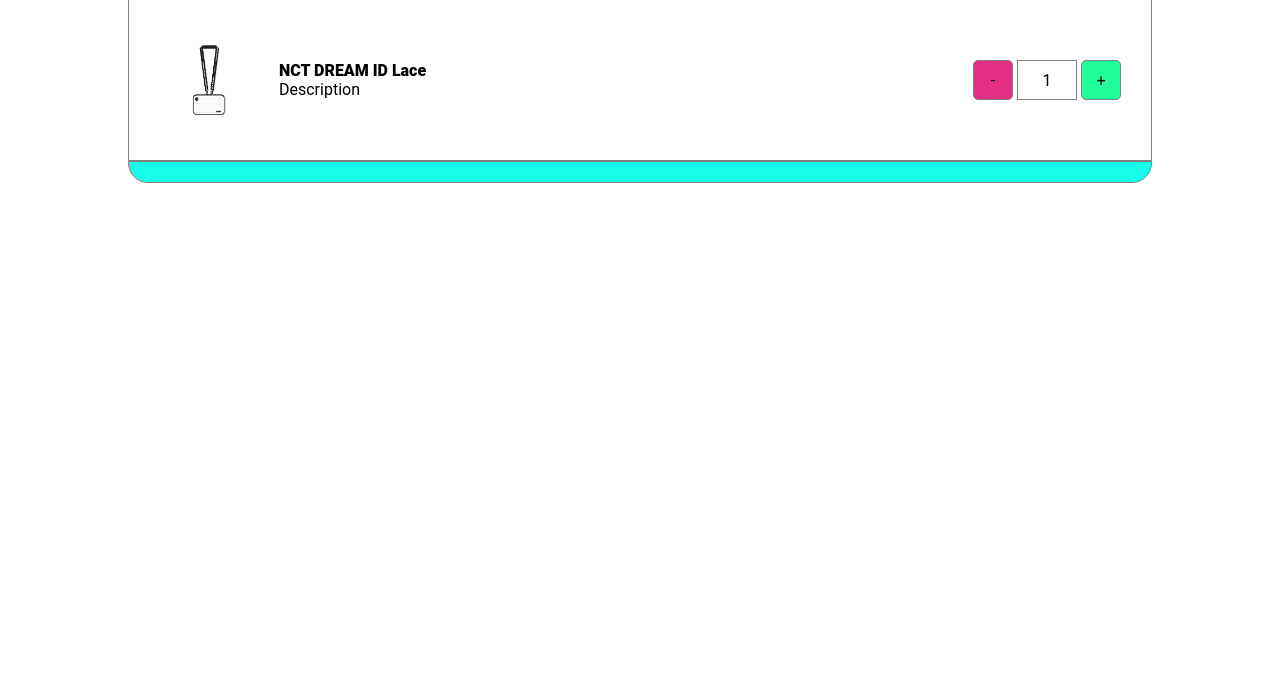
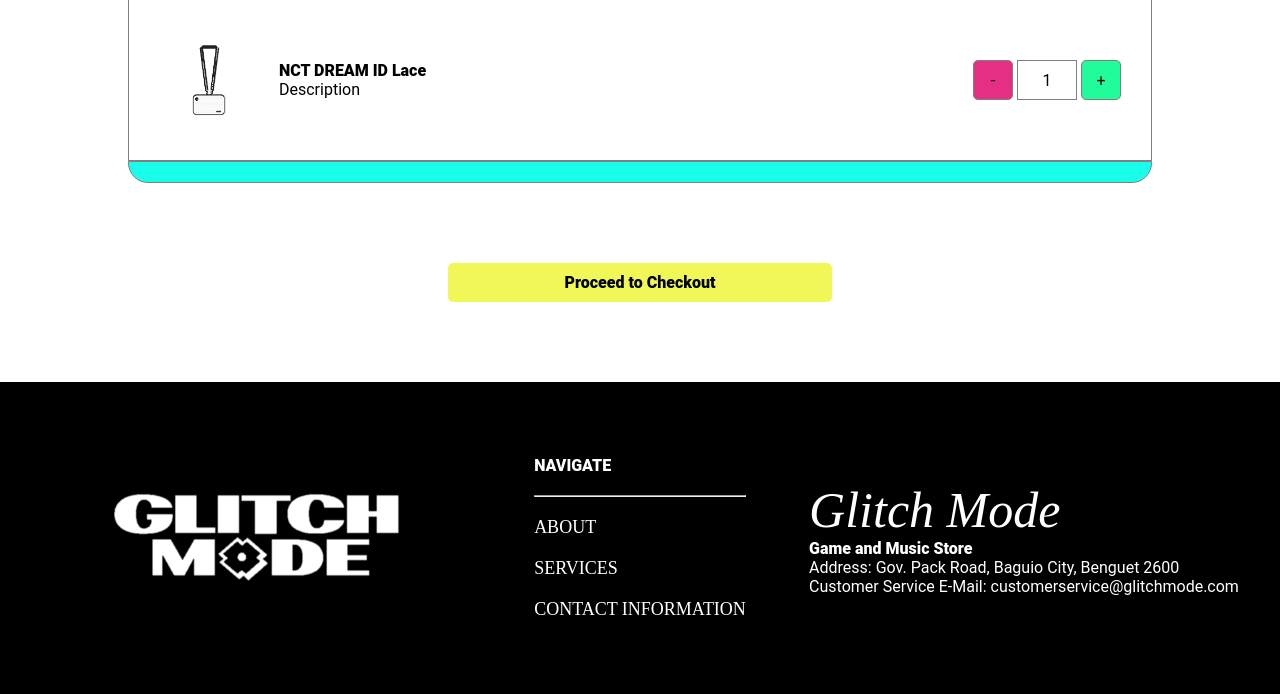
Before and after one commit to D4N13LxD4V1D/GlitchShop, a PHP site: page / in a window 1280 px wide. Shown: the part 4979-5673 px from the top of the page. Before the commit the page ends 5162 px from the top, so only its background shows below. Run offline with PHP 8.4, Linux system fonts and the light colour scheme; some web fonts are replaced.

Commit message:
Added footer

```diff
--- a/index.php
+++ b/index.php
@@ -436,7 +436,23 @@
                     <div id="itemfoot"></div>
                 </div>
             </div>
+            <input type="submit" id="proceed" name="order" value="Proceed to Checkout">
+        </div>
+        <div id="footer">
+            <img height="200px" src="media/GlitchMode-3.png" />
+            <div id="links2">
+                <h2> NAVIGATE </h2>
+                <hr />
+                <a href="checkout.php"> ABOUT </a>
+                <a href="checkout.php"> SERVICES </a>
+                <a href="checkout.php"> CONTACT INFORMATION </a>
+            </div>
+            <div id="shopinfo">
+                <h1> Glitch Mode </h1>
+                <h2> Game and Music Store </h2>
+                <span> Address: Gov. Pack Road, Baguio City, Benguet 2600 </span>
+                <span> Customer Service E-Mail: customerservice@glitchmode.com </span>
+            </div>
         </div>
     </body>
-
 </html>
--- a/mycss.css
+++ b/mycss.css
@@ -101,7 +101,7 @@ input:focus {
     left: 0;
 }
 
-.navbar a {
+.navbar a, #links2>a {
     color: #fff;
     font: 100 18px Futura;
     text-decoration: none;
@@ -442,6 +442,33 @@ h2 {
     background-color: var(--cyan);
 }
 
+#proceed {
+    background-color: var(--neogreen);
+    font: 800 16px Roboto;
+    color: black;
+    width: 30%;
+    margin: 0 35% 10vh 35%;
+}
+
+#footer {
+    display: grid;
+    grid-template-columns: 40% 20% 40%;
+    background-color: black;
+    color: white;
+    align-items: center;
+    justify-items: center;
+    padding: 7vh 0 7vh 0;
+}
+
+#links2, #shopinfo {
+    display: flex;
+    flex-direction: column;
+}
+
+#links2>* {
+    margin: 10px;
+}
+
 #empty {
     height: 50vh;
 }
```
Also changed, not shown: media/GlitchMode-3.png (added).
